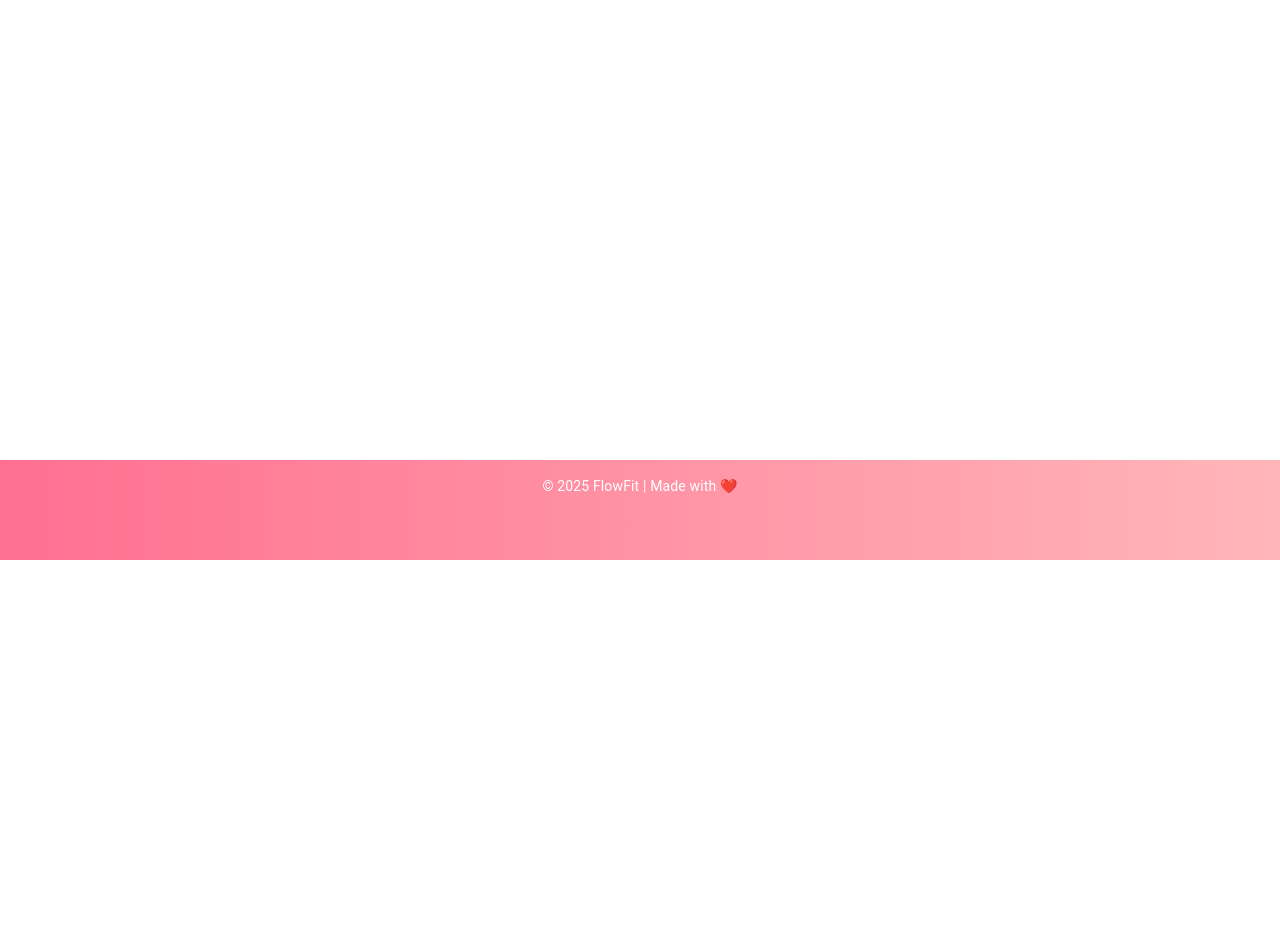
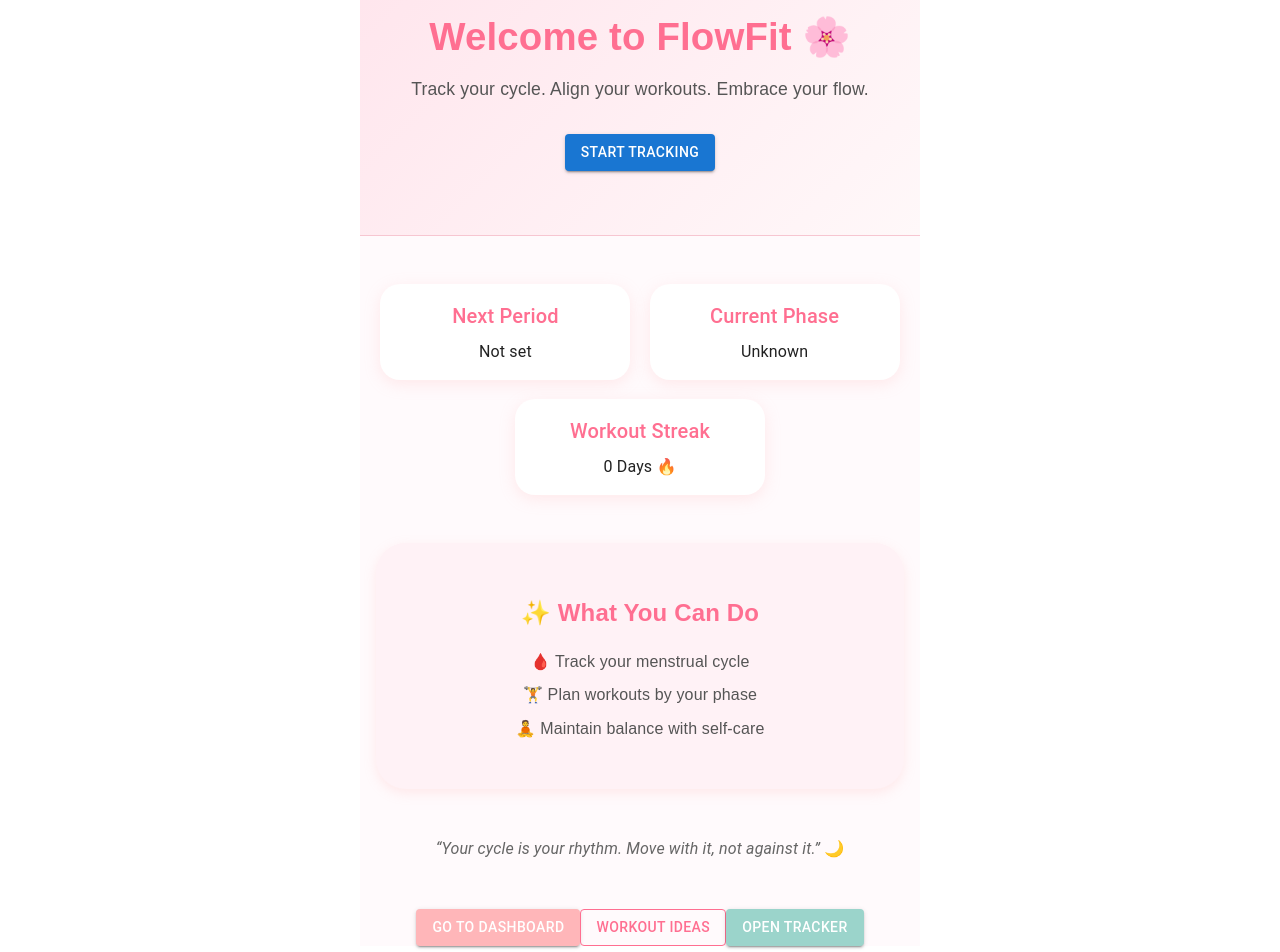
Before and after one commit to Tannu12344/workout-phase-app, a React (Vite) app in the folder workout-phase-app/: page / in a window 1280 px wide. Shown: the part 240-1192 px from the top of the page. Before the commit the page ends 800 px from the top, so only its background shows below. Built offline with nearby package versions, Linux system fonts and the light colour scheme; some icons are missing.

Commit message:
feat: added Home.css and updated Home.jsx styling

```diff
--- /dev/null
+++ b/workout-phase-app/src/pages/Home.css
@@ -0,0 +1,165 @@
+.home-container {
+  font-family: "Poppins", sans-serif;
+  color: #444;
+  background: #fffafc;
+  min-height: 100vh;
+  padding-top: 80px; /* offset for header */
+}
+
+/* 🌷 Hero Section */
+.hero {
+  text-align: center;
+  padding: 4rem 2rem;
+  background: linear-gradient(135deg, #ffe4ec, #fff8f9);
+  border-bottom: 1px solid #f7c6d1;
+  animation: fadeIn 1.2s ease-in;
+}
+
+.hero h1 {
+  font-size: 2.4rem;
+  color: #ff6f91;
+  font-weight: 600;
+  margin-bottom: 1rem;
+}
+
+.hero p {
+  font-size: 1.1rem;
+  color: #555;
+  margin-bottom: 2rem;
+}
+
+.hero button {
+  background: linear-gradient(90deg, #ff6f91, #ffb6b9);
+  color: white;
+  border-radius: 30px;
+  padding: 10px 24px;
+  font-weight: 500;
+  transition: all 0.3s ease;
+}
+
+.hero button:hover {
+  background: linear-gradient(90deg, #ff5f87, #ff9ea1);
+  transform: scale(1.05);
+}
+
+/* 🌿 Overview Cards */
+.overview {
+  display: flex;
+  justify-content: center;
+  gap: 1.2rem;
+  flex-wrap: wrap;
+  margin: 3rem 1rem;
+}
+
+.overview .MuiCard-root {
+  flex: 1 1 200px;
+  max-width: 250px;
+  background: #ffffff;
+  border-radius: 20px;
+  box-shadow: 0 4px 15px rgba(255, 182, 185, 0.25);
+  padding: 1rem;
+  text-align: center;
+  transition: transform 0.3s ease;
+}
+
+.overview .MuiCard-root:hover {
+  transform: translateY(-6px);
+}
+
+.overview h6 {
+  color: #ff6f91;
+  margin-bottom: 0.5rem;
+}
+
+/* ✨ Features Section */
+.features {
+  text-align: center;
+  padding: 2rem;
+  background: #fff2f6;
+  border-radius: 30px;
+  margin: 0 1rem;
+  box-shadow: 0 4px 12px rgba(255, 182, 185, 0.25);
+}
+
+.features h2 {
+  color: #ff6f91;
+  margin-bottom: 1.2rem;
+}
+
+.features ul {
+  list-style: none;
+  padding: 0;
+  font-size: 1rem;
+  color: #555;
+}
+
+.features li {
+  margin: 0.6rem 0;
+  transition: transform 0.2s ease;
+}
+
+.features li:hover {
+  transform: scale(1.05);
+}
+
+/* 🌙 Quote Section */
+.quote {
+  text-align: center;
+  margin: 3rem 2rem;
+  font-style: italic;
+  color: #666;
+  font-size: 1.1rem;
+}
+
+/* ⚡ CTA Buttons */
+.cta-buttons {
+  text-align: center;
+  margin: 3rem 0 5rem 0;
+}
+
+.cta-buttons button {
+  margin: 0.6rem;
+  border-radius: 30px;
+  padding: 10px 20px;
+  text-transform: none;
+  transition: all 0.3s ease;
+}
+
+.cta-buttons .MuiButton-containedSecondary {
+  background-color: #ffb6b9;
+  color: #fff;
+}
+
+.cta-buttons .MuiButton-containedSecondary:hover {
+  background-color: #ff9fa2;
+}
+
+.cta-buttons .MuiButton-containedSuccess {
+  background-color: #9bd4cb;
+  color: #fff;
+}
+
+.cta-buttons .MuiButton-containedSuccess:hover {
+  background-color: #7fc6b9;
+}
+
+.cta-buttons .MuiButton-outlinedPrimary {
+  border-color: #ff6f91;
+  color: #ff6f91;
+}
+
+.cta-buttons .MuiButton-outlinedPrimary:hover {
+  background-color: rgba(255, 111, 145, 0.1);
+}
+
+/* 🌸 Animations */
+@keyframes fadeIn {
+  from {
+    opacity: 0;
+    transform: translateY(20px);
+  }
+  to {
+    opacity: 1;
+    transform: translateY(0);
+  }
+}
--- a/workout-phase-app/src/pages/Home.jsx
+++ b/workout-phase-app/src/pages/Home.jsx
@@ -1,7 +1,47 @@
 import React from "react";
+import { Link } from "react-router-dom";
+import { Button, Card, Typography } from "@mui/material";
+import "./Home.css";
 
-function Home() {
-  return <h2>Home Page</h2>;
+function Home({ nextPeriodDate, currentPhase, streak }) {
+  return (
+    <div className="home-container">
+      <section className="hero">
+        <h1>Welcome to FlowFit 🌸</h1>
+        <p>Track your cycle. Align your workouts. Embrace your flow.</p>
+        <Button variant="contained" color="primary" component={Link} to="/cycle-tracker">
+          Start Tracking
+        </Button>
+      </section>
+
+      <section className="overview">
+        <Card><Typography variant="h6">Next Period</Typography><Typography>{nextPeriodDate || "Not set"}</Typography></Card>
+        <Card><Typography variant="h6">Current Phase</Typography><Typography>{currentPhase || "Unknown"}</Typography></Card>
+        <Card><Typography variant="h6">Workout Streak</Typography><Typography>{streak || 0} Days 🔥</Typography></Card>
+      </section>
+
+      <section className="features">
+        <h2>✨ What You Can Do</h2>
+        <ul>
+          <li>🩸 Track your menstrual cycle</li>
+          <li>🏋️ Plan workouts by your phase</li>
+          <li>🧘 Maintain balance with self-care</li>
+        </ul>
+      </section>
+
+      <section className="quote">
+        <Typography variant="body1">
+          “Your cycle is your rhythm. Move with it, not against it.” 🌙
+        </Typography>
+      </section>
+
+      <section className="cta-buttons">
+        <Button variant="contained" color="secondary" component={Link} to="/dashboard">Go to Dashboard</Button>
+        <Button variant="outlined" color="primary" component={Link} to="/workout-suggestions">Workout Ideas</Button>
+        <Button variant="contained" color="success" component={Link} to="/cycle-tracker">Open Tracker</Button>
+      </section>
+    </div>
+  );
 }
 
 export default Home;
```
